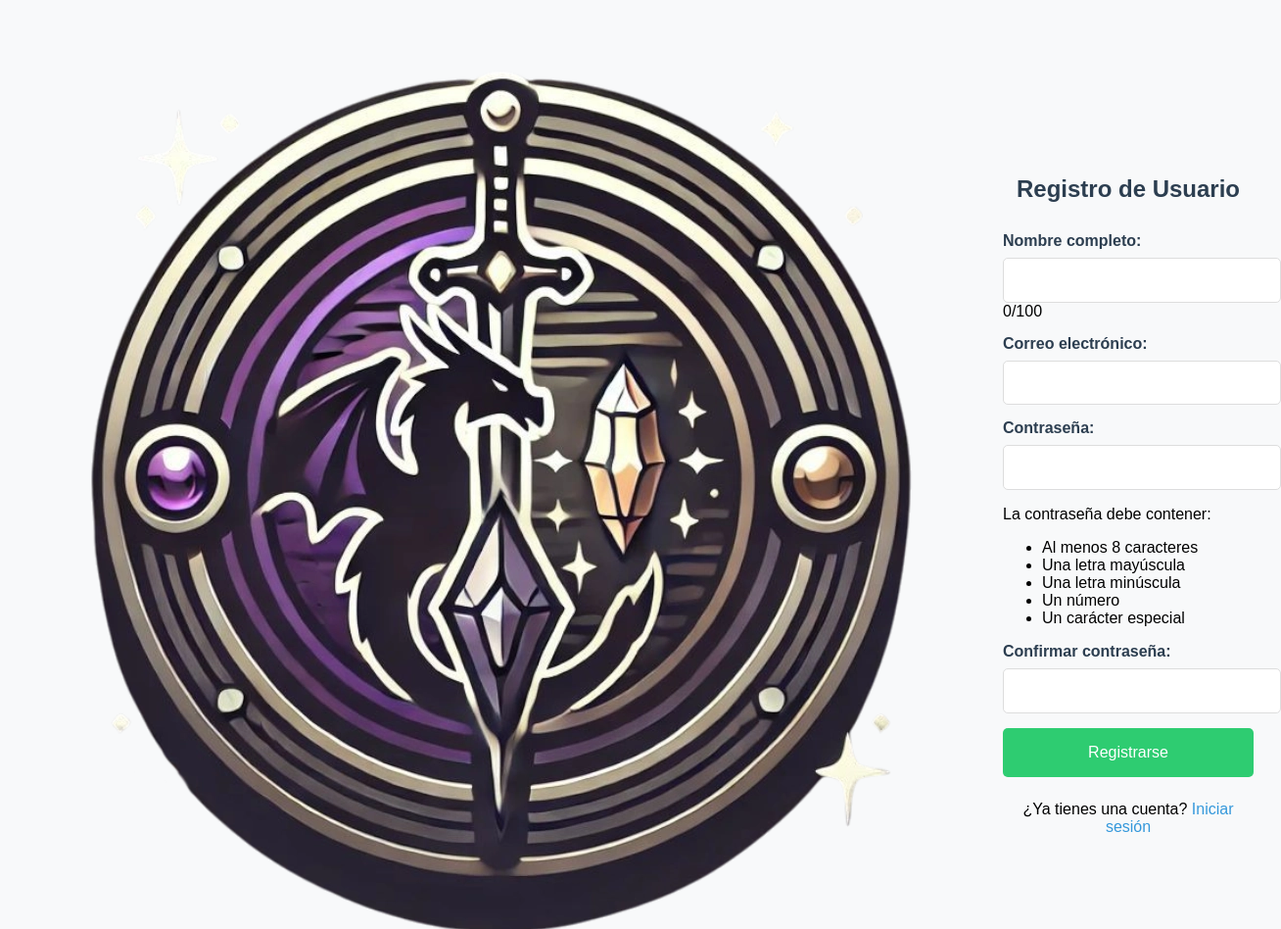
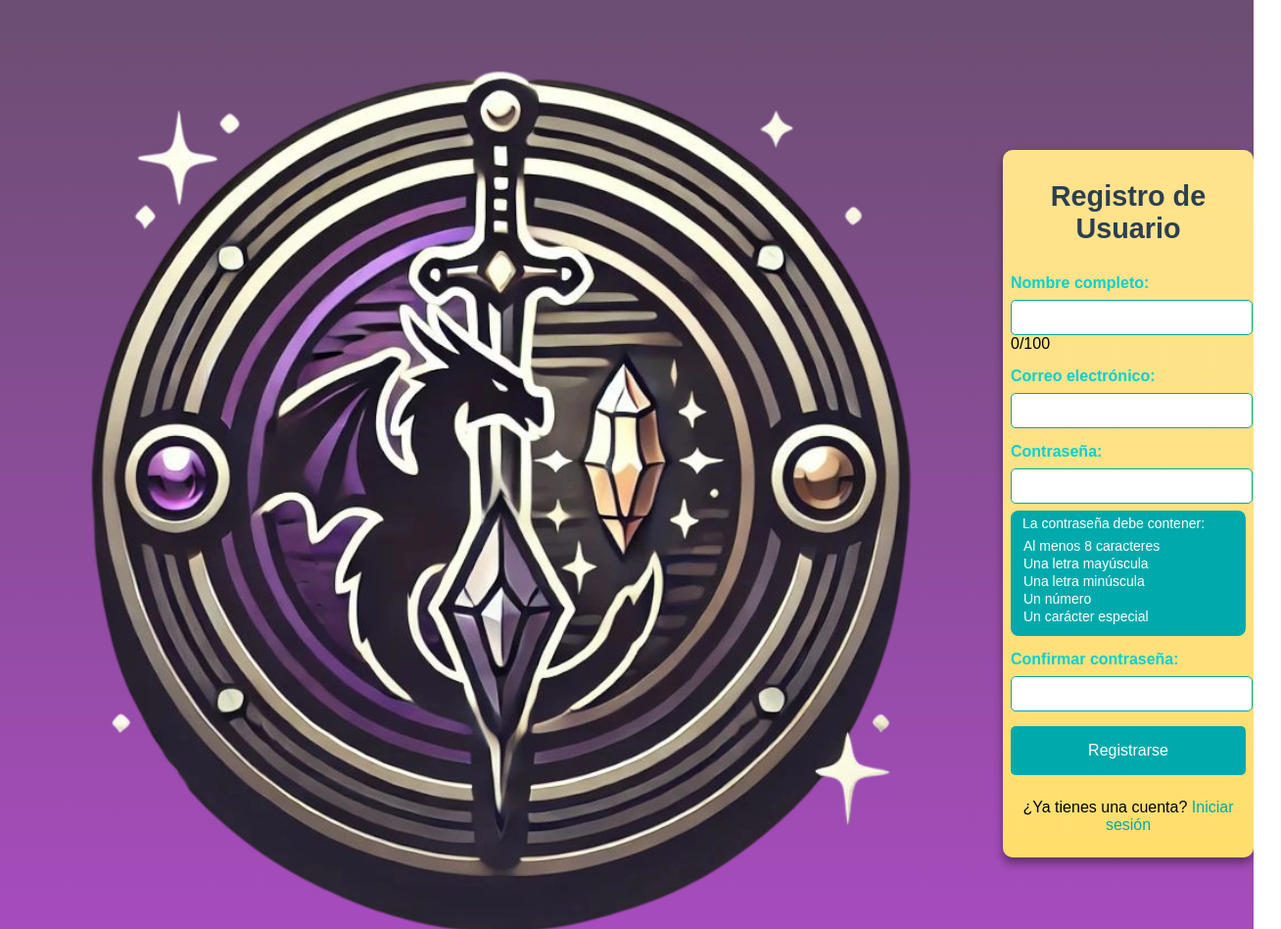
Before and after one commit to 1calm-user/RolGameGathering, a website: page public/registro.html in a window 1280 px wide. Shown: the top 948 px of the page at 98% size, 1308 px wide, since content can reach past the window. Drawn offline with nearby package versions, Linux system fonts and the light colour scheme; files whose address does not match are found by name.

Commit message:
Update registro.css
Registro completo con colorsitos y distribusión, cuando tengan tiempo, me comentan su opinión ^^

```diff
--- a/styles/registro.css
+++ b/styles/registro.css
@@ -1,83 +1,136 @@
+/* Paleta utilizada en las páginas, con variantes claras y oscuras */
+:root {
+  --darkPurple: #6b4e71;
+  --neutralPurple: #8e6b94;
+  --lightPurple: #b194b7;
+
+  --darkBlue: #00aaac;
+  --neutralBlue: #00d1d4;
+  --lightBlue: #00f8fb;
+
+  --darkYellow: #f9bc08;
+  --neutralYellow: #ffcd39;
+  --lightYellow: #ffde6b;
+
+  --midYellowCream1: #ffe38c;
+  --midYellowCream2: #ffea9c;
+
+  --darkCream: #fedcad;
+  --neutralCream: #ffe7c6;
+  --lightCream: #fff2de;
+
+  --darkGray: #afa8ae;
+  --neutralGray: #c5bfc4;
+  --lightGray: #dbd7da;
+
+  --darkBlack: #2a2d34;
+  --neutralBlack: #464a54;
+  --lightBlack: #626774;
+}
+
 body {
-    font-family: 'Arial', sans-serif;
-    margin: 0;
-    padding: 0;
-    background-color: #f8f9fa;
   display: flex;
   justify-content: center;
   align-items: center;
   min-height: 100vh;
+  font-family: 'Arial', sans-serif;
+  margin: 0;
+  padding: 0;
+  background: linear-gradient(var(--darkPurple), rgb(172, 75, 196));
 }
 
-.registro-container {
-    background-color: white;
-    padding: 2rem;
+.form-container {
+  background: linear-gradient(var(--midYellowCream1), 70%, var(--lightYellow));
+  padding: 0.5rem;
   border-radius: 10px;
-    box-shadow: 0 2px 10px rgba(0, 0, 0, 0.1);
+  box-shadow: 0 6px 10px rgba(0, 0, 0, 0.4);
   width: 100%;
   max-width: 400px;
 }
 
-.registro-header {
+.registroForm {
   text-align: center;
   margin-bottom: 2rem;
 }
 
-.registro-header img {
-    max-width: 120px;
-    height: auto;
-    margin-bottom: 1rem;
-}
-
-.registro-header h1 {
-    color: #2c3e50;
-    margin: 0;
+.form-container h2 {
+  color: var(--neutralBlue);
+  margin-bottom: 30px;
   font-size: 1.8rem;
+  text-align: center;
 }
 
 .form-group {
-    margin-bottom: 1.5rem;
+  margin-bottom: 10px;
 }
 
 label {
   display: block;
   margin-bottom: 0.5rem;
-    color: #2c3e50;
+  color: var(--neutralBlue);
   font-weight: bold;
 }
 
 input[type="text"],
 input[type="password"],
 input[type="email"] {
-    width: 100%;
-    padding: 0.8rem;
-    border: 1px solid #ddd;
+  justify-self: center;
+  width: 95.5%;
+  padding: 0.5rem;
+  border: 1px solid var(--darkBlue);
   border-radius: 5px;
-    font-size: 1rem;
+  font-size: 16px;
   transition: border-color 0.3s;
 }
 
 input[type="text"]:focus,
 input[type="password"]:focus,
 input[type="email"]:focus {
-    border-color: #3498db;
+  border-color: var(--darkBlue);
   outline: none;
 }
 
-button {
+.password-requirements {
+  margin-top: 7px;
+  background-color: var(--darkBlue);
+  border-radius: 0.5em;
+  padding: 5px;
+}
+
+.password-requirements ul {
+  list-style: none;
+  margin: 0px 3px; padding: 5px;
+}
+
+.password-requirements p,
+.password-requirements li {
+  font-size: 14px;
+  color: white;
+}
+
+.password-requirements p {
+  margin: 0px 7px;
+}
+
+.password-requirements li {
+  margin: 2px 0px;
+}
+
+button[type="submit"] {
   width: 100%;
   padding: 1rem;
-    background-color: #2ecc71;
+  background-color: var(--darkBlue);
   color: white;
   border: none;
   border-radius: 5px;
   font-size: 1rem;
   cursor: pointer;
-    transition: background-color 0.3s;
+  transition: all 0.3s ease;
 }
 
-button:hover {
-    background-color: #27ae60;
+button[type="submit"]:hover {
+  background-color: var(--neutralBlue);
+  filter: saturate(1.6);
 }
 
 .login-link {
@@ -86,7 +139,7 @@ button:hover {
 }
 
 .login-link a {
-    color: #3498db;
+  color: var(--darkBlue);
   text-decoration: none;
 }
 
```
Lines whose indentation alone changed are shown as unchanged.
